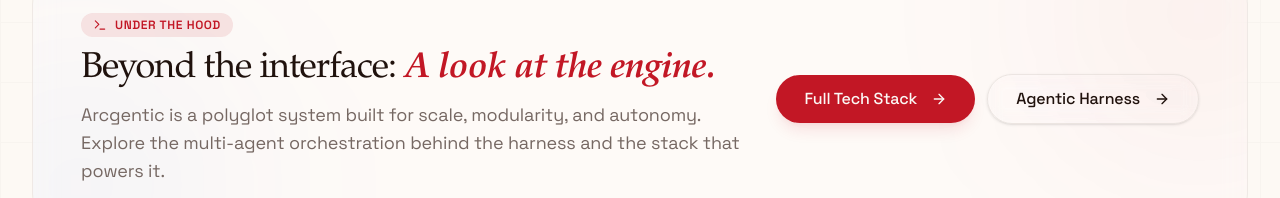
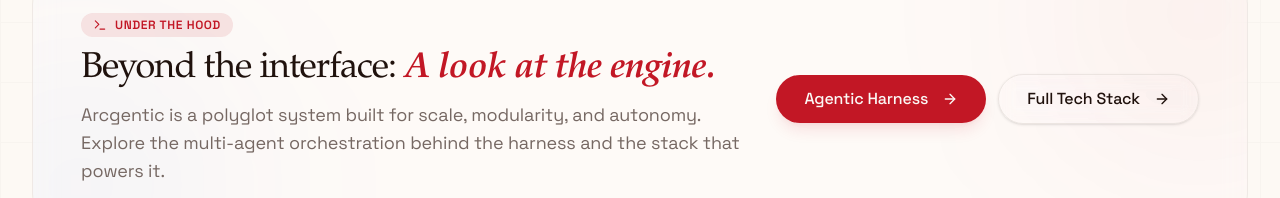
Before and after one commit to smithg09/arcgentic, a React (Vite) app in the folder apps/landing/: page / in a window 1280 px wide. Shown: the part 5258-5456 px from the top of the page. Built offline with nearby package versions, Linux system fonts and the light colour scheme.

Commit message:
refactor: swap order of Agentic Harness and Full Tech Stack buttons in App landing page

```diff
--- a/apps/landing/src/App.tsx
+++ b/apps/landing/src/App.tsx
@@ -751,14 +751,14 @@
 
               <div className="flex flex-col gap-3 sm:flex-row sm:items-center">
                 <Button asChild className="group/btn1 rounded-2xl px-7 py-6 text-base shadow-lg shadow-primary/10 transition-transform hover:scale-[1.02] active:scale-[0.98]">
-                  <a href="/docs/#/README?id=tech-stack" target="_blank" rel="noreferrer">
-                    Full Tech Stack
+                  <a href="/docs/#/agent-harness.md" target="_blank" rel="noreferrer">
+                    Agentic Harness
                     <ArrowRight className="ml-2 h-4 w-4 transition-transform group-hover/btn1:translate-x-1" />
                   </a>
                 </Button>
                 <Button asChild variant="outline" className="group/btn2 rounded-2xl px-7 py-6 text-base border-border/60 bg-transparent backdrop-blur-sm transition-all hover:bg-card hover:border-primary/30">
-                  <a href="/docs/#/agent-harness.md" target="_blank" rel="noreferrer">
-                    Agentic Harness
+                  <a href="/docs/#/README?id=tech-stack" target="_blank" rel="noreferrer">
+                    Full Tech Stack
                     <ArrowRight className="ml-2 h-4 w-4 transition-transform group-hover/btn2:translate-x-1" />
                   </a>
                 </Button>
```
